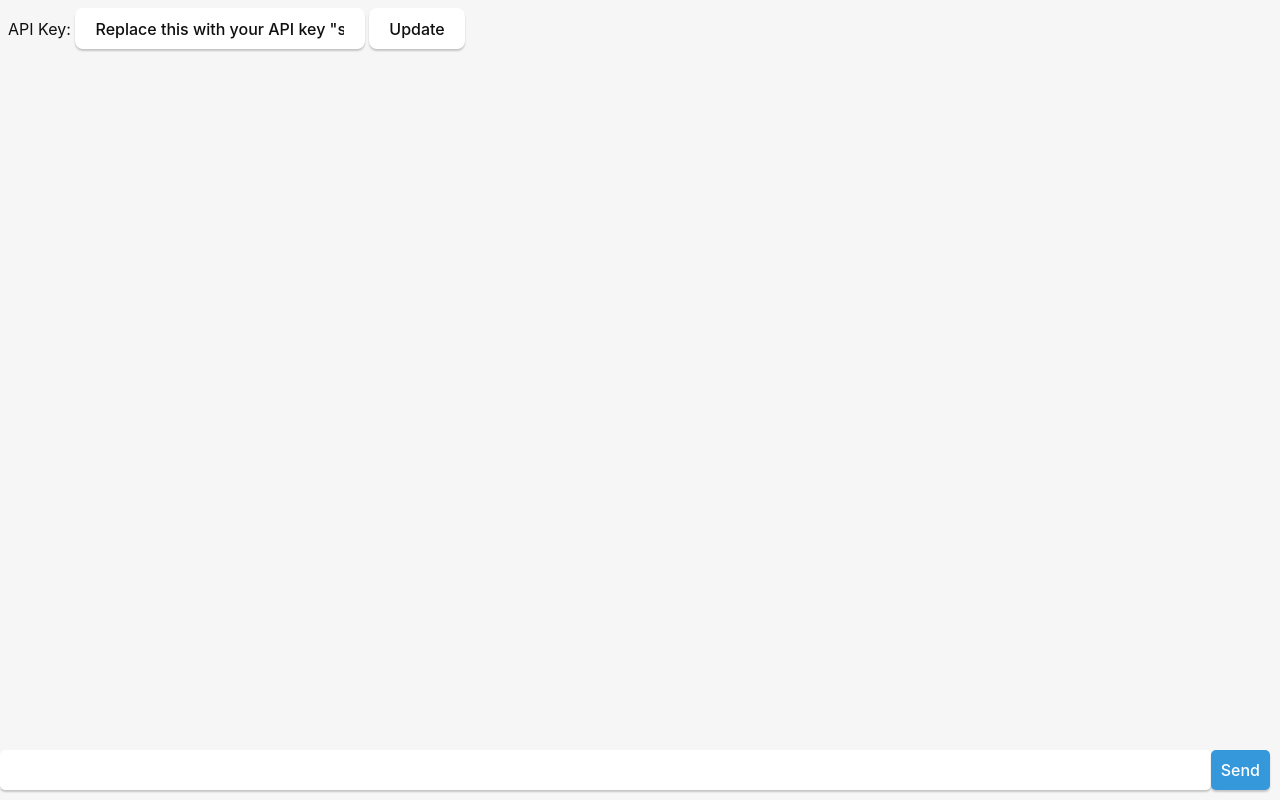
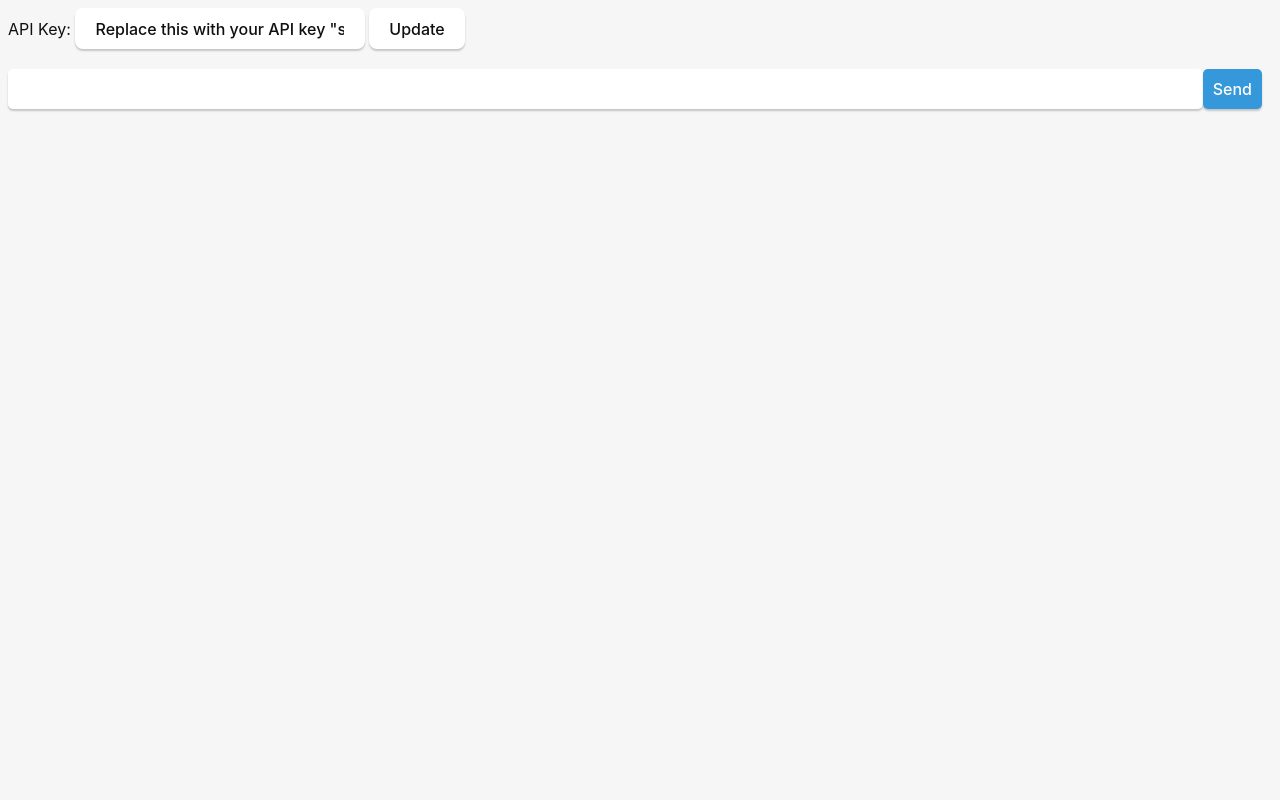
Before and after one commit to fergusonB/TauriGPT, a Svelte app: page / in a window 1280 px wide. Built offline with nearby package versions, Linux system fonts and the light colour scheme.

Commit message:
Formatting changes to index, app

```diff
--- a/index.html
+++ b/index.html
@@ -5,6 +5,7 @@
     <link rel="icon" type="image/svg+xml" href="/vite.svg" />
     <meta name="viewport" content="width=device-width, initial-scale=1.0" />
     <title>TauriGPT</title>
+
   </head>
 
   <body>
--- a/src/App.svelte
+++ b/src/App.svelte
@@ -45,6 +45,7 @@
   }
 
 </script>
+<div class="app">
 <div class="api-key-input">
   <label for="api-key-field">API Key:</label>
   <input type="text" id="api-key-field" bind:value={apiKey} />
@@ -62,6 +63,8 @@
     {#if isLoading}
     <div class="loading">Loading...</div>
     {/if}
+
+  </div>
   <div class="chat-input">
     <form on:submit|preventDefault={sendMessage}>
       <input type="text" bind:value={currentMessage} />
@@ -70,14 +73,34 @@
   </div>
 </div>
 
+  <style>
+.app{
+    height: 100%;
+    margin: 0;
+  }
 
 
+    .chat-wrapper {
+      display: grid;
+      grid-template-rows: auto 1fr auto;
+      height: 100%;
+    }
 
-<style>
+    .api-key-input {
+      grid-row-start: 1;
+      grid-row-end: 2;
+    }
+
+    .chat-container {
+      grid-row-start: 2;
+      grid-row-end: 3;
+      overflow-y: auto;
+    }
+
     .chat-message {
       display: flex;
       justify-content: space-between;
-  margin: 10px 10px 10px 10px;
+      margin: 10px;
     }
 
     .user .chat-message-content {
@@ -96,9 +119,8 @@
     }
 
     .chat-input {
-  position: absolute;
-  bottom: 0;
-  left: 0;
+      grid-row-start: 3;
+      grid-row-end: 4;
       display: flex;
       justify-content: space-between;
       align-items: center;
```
Also changed, not shown: src/styles.css (line endings or trailing spaces). Lines whose indentation alone changed are shown as unchanged.
